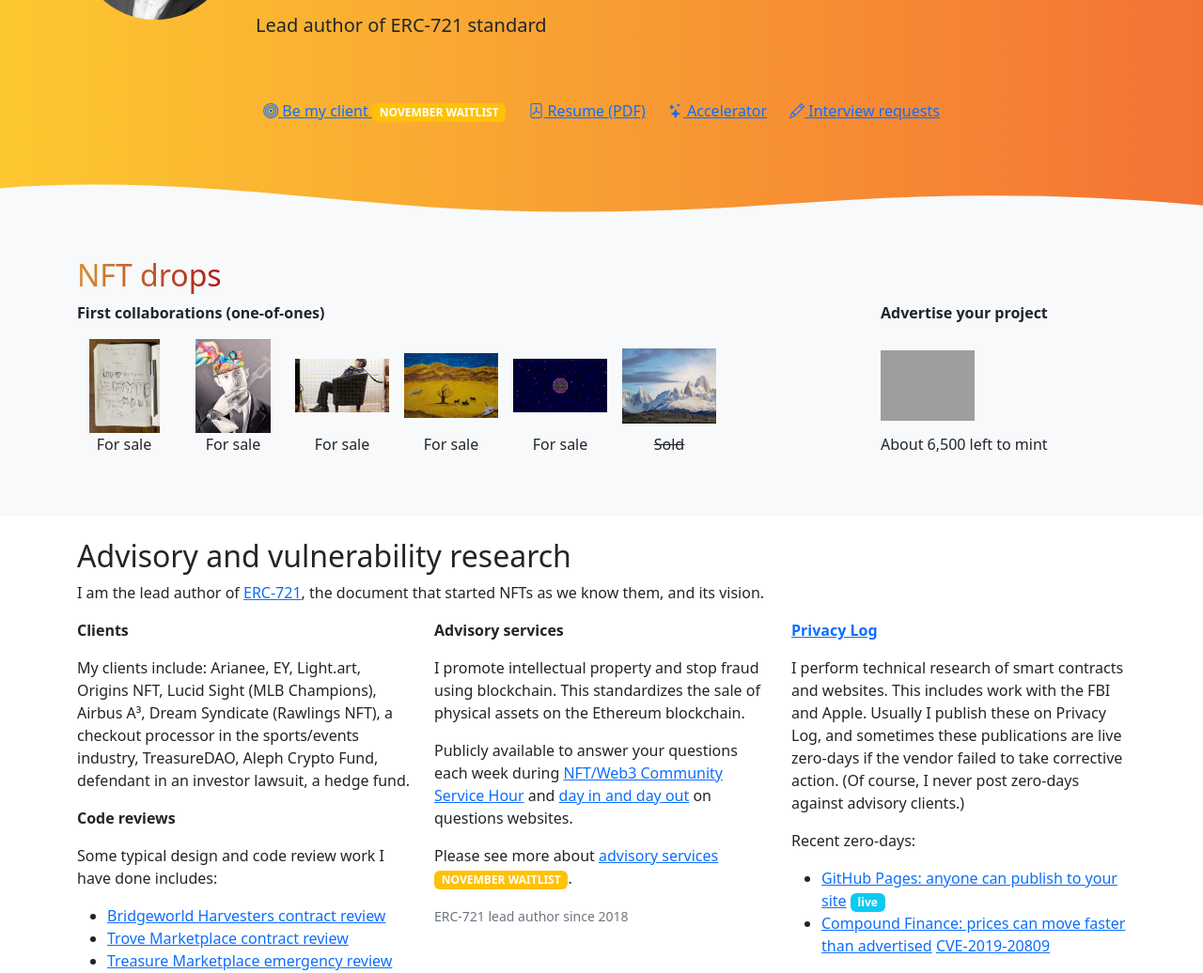
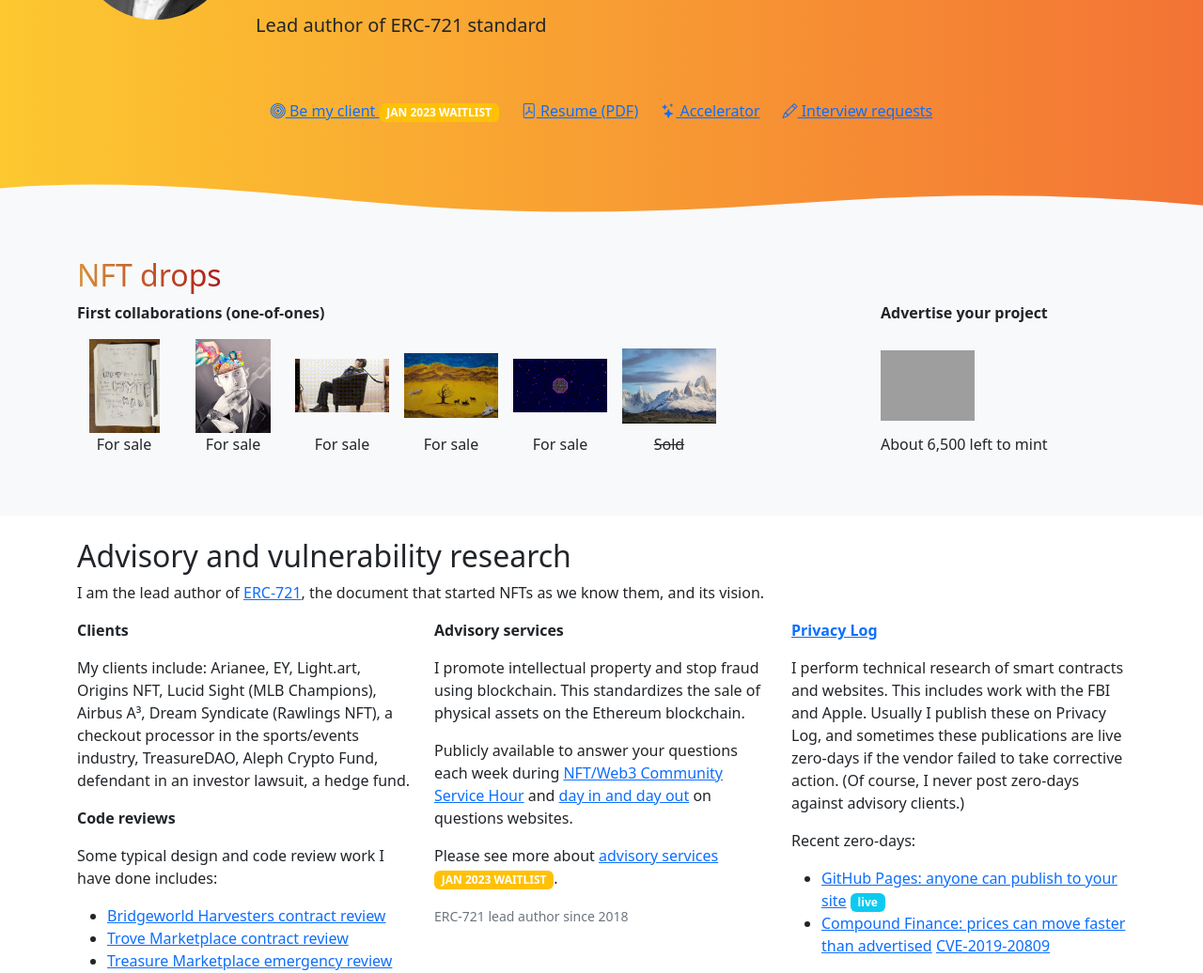
Before and after one commit to fulldecent/phor.net, a Jekyll site: the page built from index.html, in a window 1280 px wide and 1400 px high. Shown: the part 230-1266 px from the top of the window at 94% size. Built offline with Jekyll 4.4.1, drawn with Linux system fonts in a browser that asks for light colours; nearby versions of some CDN libraries; comment, search, counter and statistics services are not loaded; grey boxes are pictures that could not be loaded.

Commit message:
bump waitlist

```diff
--- a/advisory.html
+++ b/advisory.html
@@ -12,7 +12,7 @@
         <img src="assets/portraits/william-smoking-mini.jpg" class="pull-right minipolaroid" style="max-height:10em" >
 
         <h1 class="display-4">Advisory</h1>
-        <p class="lead">Contact William first to check time availability before buying. <span class="badge bg-warning">NOVEMBER WAITLIST</span></p>
+        <p class="lead">Contact William first to check time availability before buying. <span class="badge bg-warning">JAN 2023 WAITLIST</span></p>
 
         <p><strong>Experienced product architect, advisor, developer advocate and strategy consultant for blockchain projects.</strong></p>
         <p>SERIOUS INQUIRIES ONLY.</p>
--- a/index.html
+++ b/index.html
@@ -120,7 +120,7 @@
 
       <nav class="d-flex flex-column flex-md-row justify-content-center mb-3 gap-4 mt-5">
         <a class="link-primary" href="advisory">
-          <i class="bi bi-bullseye" aria-hidden="true"></i> Be my client <span class="badge bg-warning">NOVEMBER WAITLIST</span>
+          <i class="bi bi-bullseye" aria-hidden="true"></i> Be my client <span class="badge bg-warning">JAN 2023 WAITLIST</span>
         </a>
         <a class="link-primary" href="/resume.pdf">
           <i class="bi bi-file-pdf" aria-hidden="true"></i> Resume (PDF)
@@ -240,7 +240,7 @@
         <p><strong>Advisory services</strong></p>
         <p>I promote intellectual property and stop fraud using blockchain. This standardizes the sale of physical assets on the Ethereum blockchain.</p>
         <p>Publicly available to answer your questions each week during <a href="/#hour">NFT/Web3 Community Service Hour</a> and <a target="_blank" href="https://ethereum.stackexchange.com/users/26015/william-entriken?tab=answers">day in and day out</a> on questions websites.</p>
-        <p>Please see more about <a href="advisory">advisory services <span class="badge bg-warning">NOVEMBER WAITLIST</span></a>.</p>
+        <p>Please see more about <a href="advisory">advisory services <span class="badge bg-warning">JAN 2023 WAITLIST</span></a>.</p>
         <p class="card-text"><small class="text-muted">ERC-721 lead author since 2018</small></p>
       </div>
       <div class="col mb-3">
```
